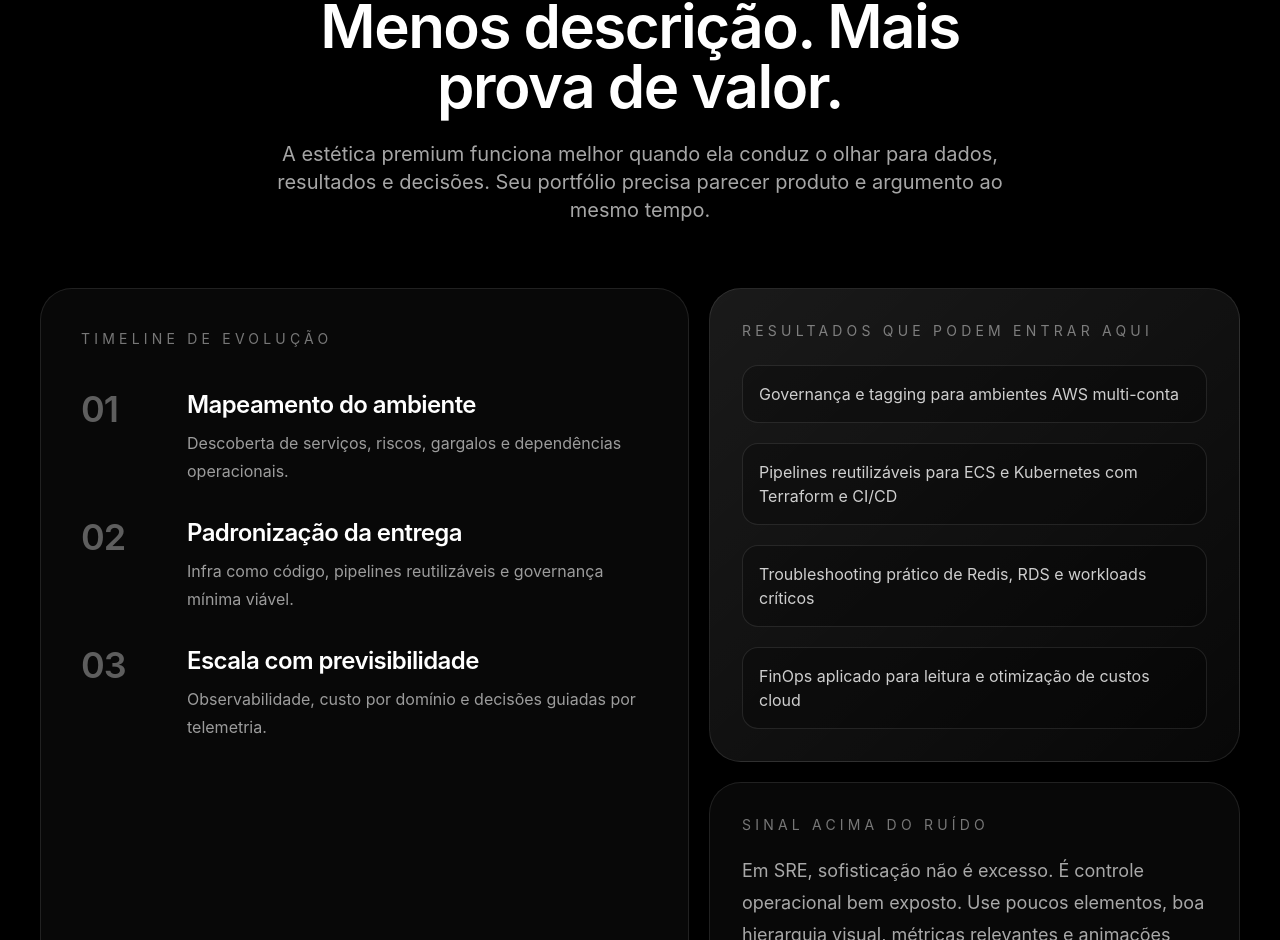
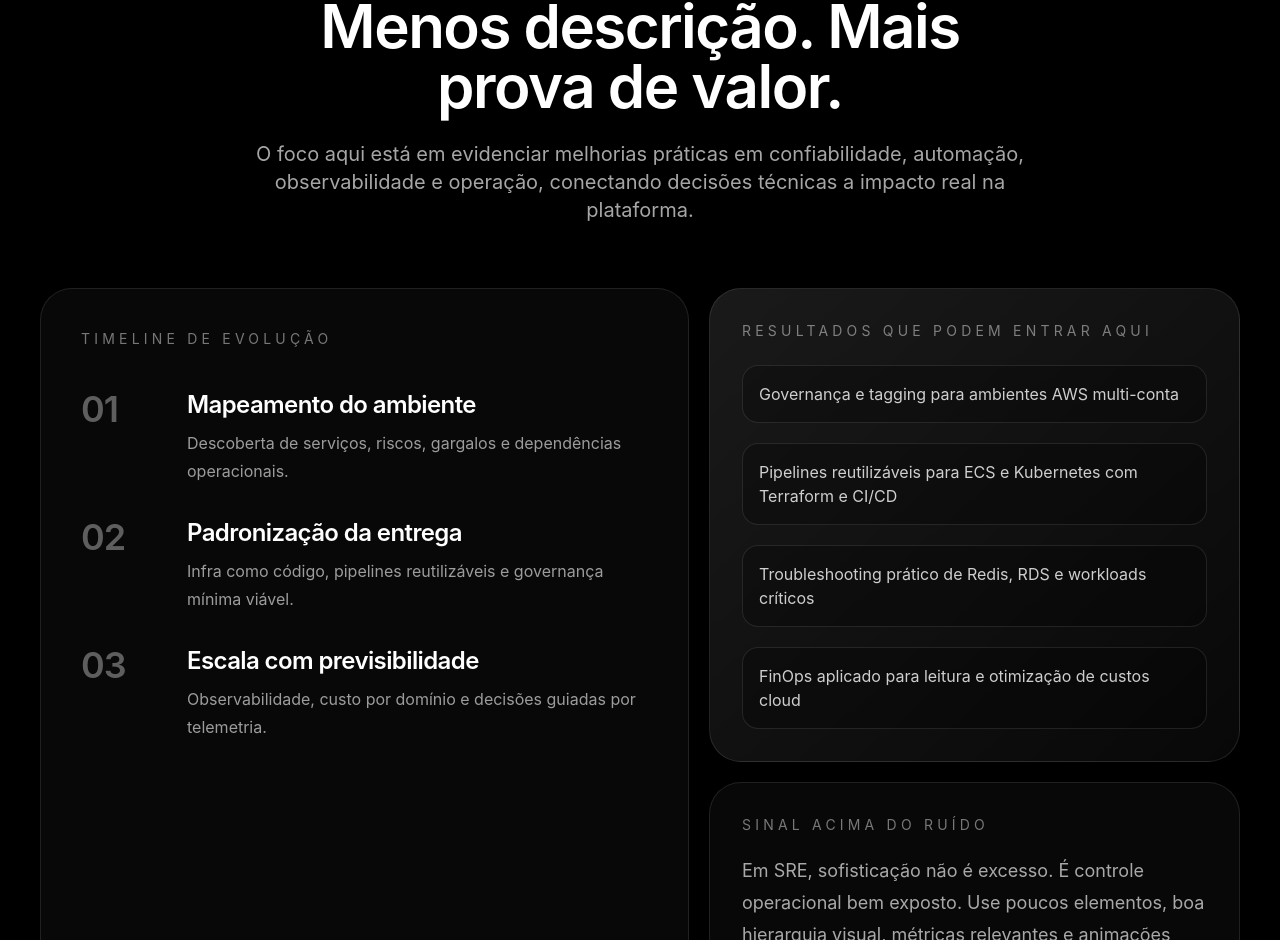
Before and after one commit to tharlesson/portfolio, a React (Vite) app: page / in a window 1280 px wide. Shown: the part 4355-5295 px from the top of the page. Built offline with nearby package versions, Linux system fonts and the light colour scheme; the HTML template or start-up script is replaced by a standard one.

Commit message:
content: update impacto section description

```diff
--- a/src/App.jsx
+++ b/src/App.jsx
@@ -489,7 +489,7 @@ export default function PortfolioAppleInspired() {
           <SectionTitle
             eyebrow="Impacto"
             title="Menos descrição. Mais prova de valor."
-            description="A estética premium funciona melhor quando ela conduz o olhar para dados, resultados e decisões. Seu portfólio precisa parecer produto e argumento ao mesmo tempo."
+            description="O foco aqui está em evidenciar melhorias práticas em confiabilidade, automação, observabilidade e operação, conectando decisões técnicas a impacto real na plataforma."
           />
 
           <div className="mt-16 grid gap-5 lg:grid-cols-[1.1fr_0.9fr]">
```
